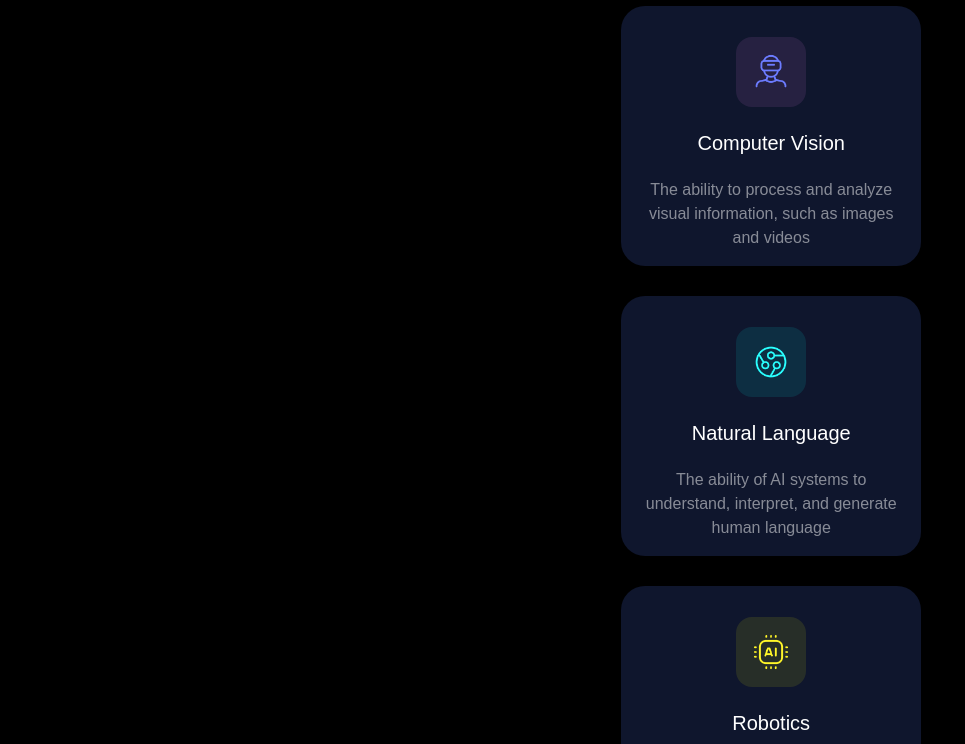
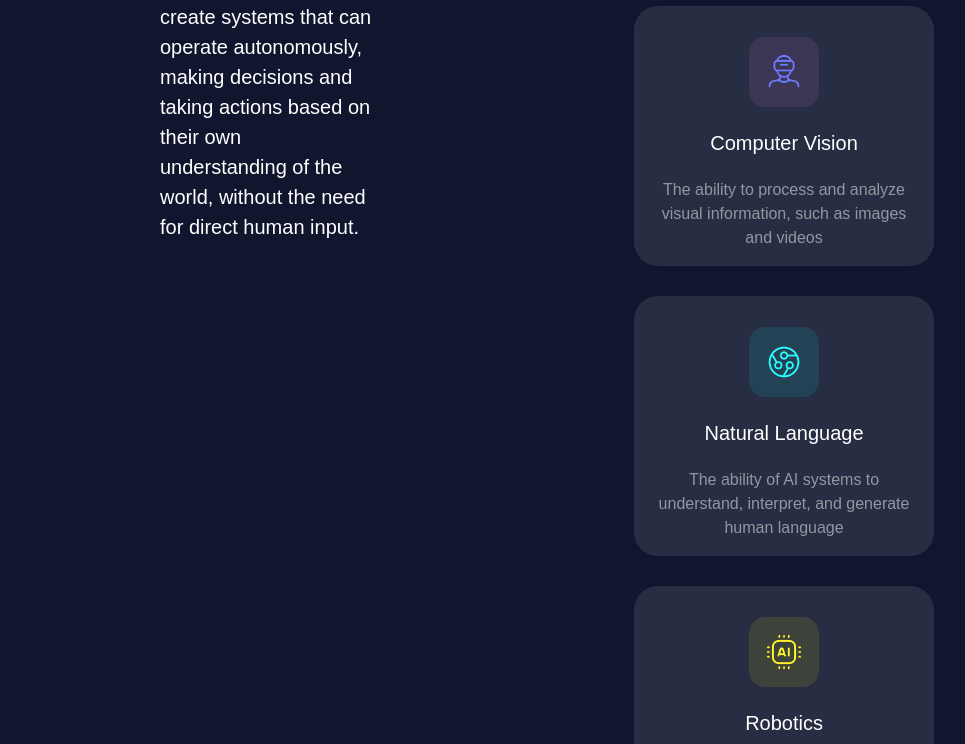
Before and after one commit to KrzysztofJaronczyk/PersonalWebProjects, a website built with Vite: page SimpleWebsiteAboutAI/index.html in a window 1280 px wide. Shown: the part 536-1280 px from the top of the page, without its empty margins (96-1061 px from the left). Built offline with nearby package versions, Linux system fonts and the light colour scheme.

Commit message:
Finish up desktop version

```diff
--- a/SimpleWebsiteAboutAI/src/global-styles/style.scss
+++ b/SimpleWebsiteAboutAI/src/global-styles/style.scss
@@ -7,7 +7,7 @@
 
 body {
 	font-family: 'DM Sans', sans-serif;
-	background-color: var(--color-secondary-black);
+	background-color: var(--color-primary-dark);
 }
 
 h1,
@@ -28,7 +28,7 @@
 	font-size: 20px;
 	//needed to be 30px
 	line-height: 30px;
-	font-weight:500;
+	font-weight: 500;
 	color: var(--color-secondary-light);
 }
 
--- a/SimpleWebsiteAboutAI/src/pages/home-page/styles/home-page.scss
+++ b/SimpleWebsiteAboutAI/src/pages/home-page/styles/home-page.scss
@@ -11,6 +11,8 @@
 	top: 0;
 	position: relative;
 	width: 100%;
+	height: fit-content;
+	margin: 0 8rem;
 }
 
 .cards-container {
@@ -31,7 +33,7 @@
 	width: 260px;
 	height: 220px;
 	padding: 20px 20px;
-	background-color: var(--color-primary-dark);
+	background-color: var(--color-secondary-dark);
 	border-radius: 24px;
 
 	&__img {
```
